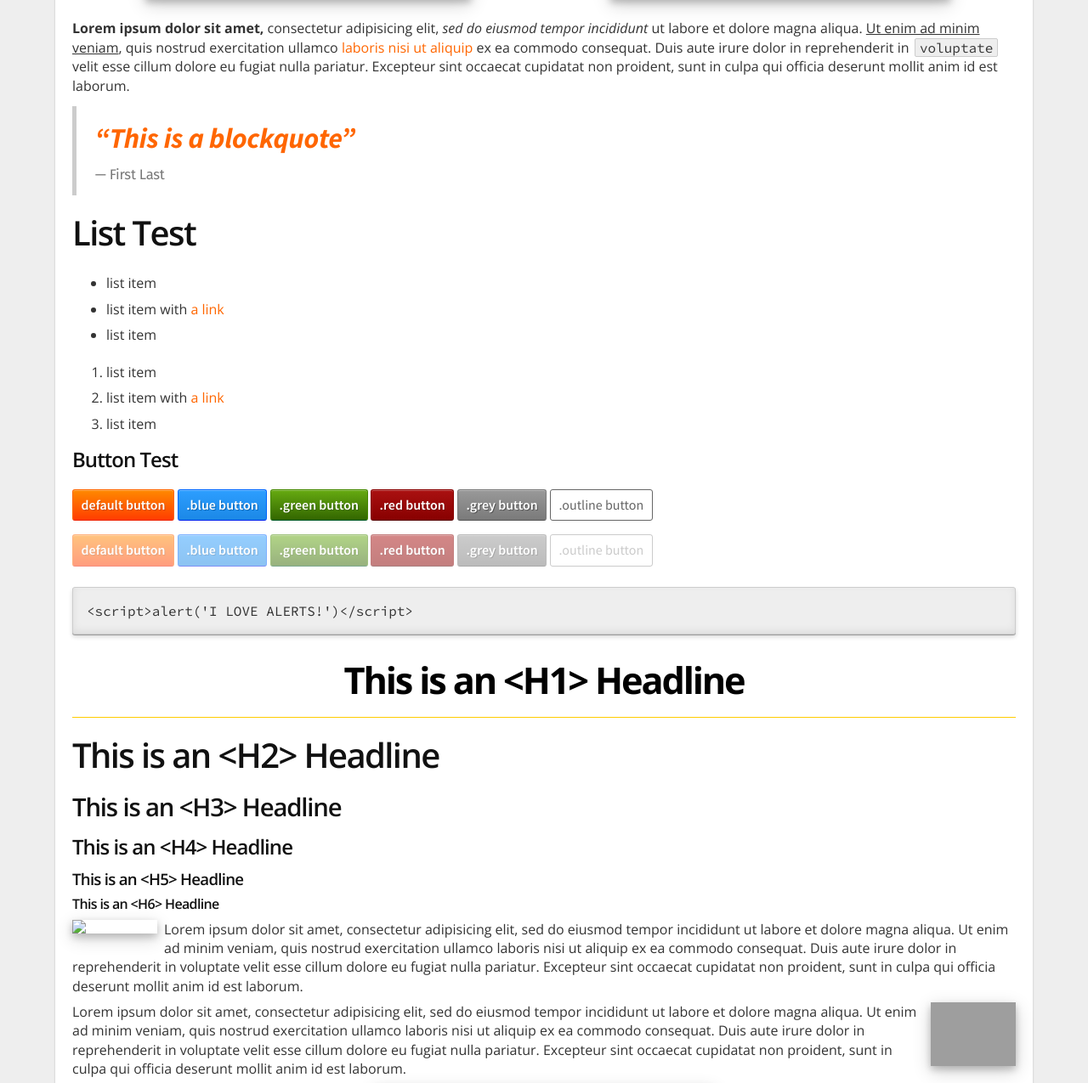
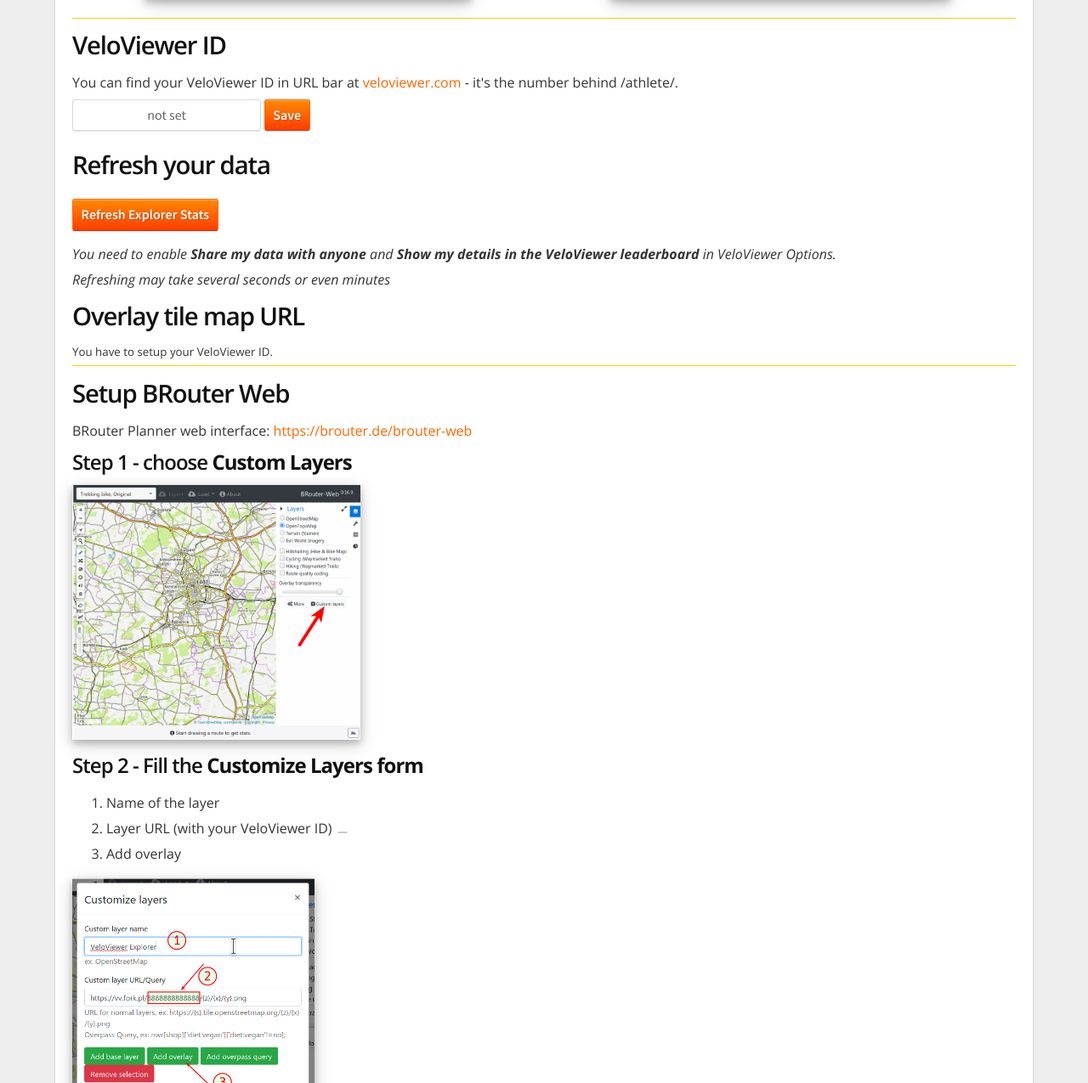
Before and after one commit to marcin-gryszkalis/veloviewer-explorer-overlay, a PHP site: page / in a window 1280 px wide. Shown: the part 580-1855 px from the top of the page at 85% size. Run offline with PHP 8.4, Linux system fonts and the light colour scheme; data that the repository does not hold is empty; grey boxes are pictures that could not be loaded.

Commit message:
work in progress

```diff
--- a/index.php
+++ b/index.php
@@ -1,4 +1,6 @@
 <?
+include("lib.php");
+
 $cookie = "vvexp_id";
 
 $id = -1;
@@ -14,7 +16,7 @@ $cookieopts = array (
                 'samesite' => 'Strict'
                 );
 
-if ($id != -1) { setcookie($cookie, $id, $cookieopts); }
+if ($id > -1) { setcookie($cookie, $id, $cookieopts); }
 
 ?><!DOCTYPE html>
 <html lang="en" >
@@ -52,50 +54,131 @@ if ($id != -1) { setcookie($cookie, $id, $cookieopts); }
   </div>
 </div>
 
-  <p><strong>Lorem ipsum dolor sit amet,</strong> consectetur adipisicing elit, <em>sed do eiusmod tempor incididunt</em> ut labore et dolore magna aliqua. <u>Ut enim ad minim veniam</u>, quis nostrud exercitation ullamco <a href=#>laboris nisi ut aliquip</a> ex ea commodo consequat. Duis aute irure dolor in reprehenderit in <code>voluptate</code> velit esse cillum dolore eu fugiat nulla pariatur. Excepteur sint occaecat cupidatat non proident, sunt in culpa qui officia deserunt mollit anim id est laborum.</p>
+<hr>
+<h3>VeloViewer ID</h3>
+<p>You can find your VeloViewer ID in URL bar at <a href="https://veloviewer.com/">veloviewer.com</a> - it's the number behind /athlete/.</p>
 
+<form action="index.php" method="post">
+<input type="text" name="vvexp_id" data-button=outline value="<?=$id > -1 ? $id : "not set" ?>">
+<input type="submit" value="Save" data-button>
+</form>
+
+<h3>Refresh your data</h3>
+<?
+if ($id > -1 && file_exists("cache/$id.php"))
+{
+    $ft = filemtime("cache/$id.php");
+    $ago = human_time_diff(time(), $ft);
+?>
+    <p>Your data was refreshed <?=$ago ?> ago</p>
+<?
+}
+?>
+
+<a href="refresh.php" data-button>Refresh Explorer Stats</a>
+
+<p><em>You need to enable <strong>Share my data with anyone</strong> and <strong>Show my details in the VeloViewer leaderboard</strong> in VeloViewer Options.</em></p>
+<p><em>Refreshing may take several seconds or even minutes</em></p>
+
+
+<h3>Overlay tile map URL</h3>
+<?
+
+if ($id > -1)
+{
+    $url = "https://".$_SERVER['HTTP_HOST']."/".$id."/{z}/{x}/{y}.png";
+    ?>
+
+    <p><code><?=$url ?></code></p>
+
+    <?
+}
+else
+{
+    ?>
+    You have to setup your VeloViewer ID.
+    <?
+}
+?>
+
+<hr>
+<h3>Setup BRouter Web</h3>
+<p>BRouter Planner web interface: <a href="https://brouter.de/brouter-web">https://brouter.de/brouter-web</a></p>
+
+<h4>Step 1 - choose <strong>Custom Layers</strong></h4>
+<a href="res/brouter1.png" data-lightbox="br1" data-title="BRouter Web setup 1"><img style="height:300px" src="res/brouter1.png" alt="BRouter" /></a>
+<h4>Step 2 - Fill the <strong>Customize Layers form</strong></h4>
+<ol>
+<li>Name of the layer
+<li>Layer URL (with your VeloViewer ID) <code><?=$url ?></code>
+<li>Add overlay
+</ol>
+<a href="res/brouter2.png" data-lightbox="br2" data-title="BRouter Web setup 2"><img style="height:300px" src="res/brouter2.png" alt="BRouter" /></a>
+<h4>Step 3 - Enable the layer</h4>
+<a href="res/brouter3.png" data-lightbox="br3" data-title="BRouter Web setup 3"><img style="height:300px" src="res/brouter3.png" alt="BRouter" /></a>
+
+
+<hr>
+<h3>Setup Locus Map</h3>
+<p>LocusMap Application: <a href="https://www.locusmap.app">https://www.locusmap.app</a></p>
+<h4>Step 1. Install Locus Map</h4>
+Install Locus Map on your smartphone, note - the overlay was tested with LocusMap App version 3 (pro).
+<h4>Step 2. Get providers.xml</h4>
+<p><a href="providers.php">Click here to download your personal providers.xml file to be used in Locus Map</a></p>
+<h4>Step 3. Upload providers.xml to smartphone</h4>
+<p>It should be in <code>Internal Storage / Locus / mapsOnline / custom</code> directory.</p>
+<br>
+<a href="res/locus1.png" data-lightbox="br1" data-title="Locus setup 1"><img style="height:300px" src="res/locus1.png" alt="LocusMap" /></a>
+
+<h4>Step 4. Verify it's recognized</h4>
+<p>In Map Manager it should be visible under the name of <em>VeloViewer Explorer Personal Overlay</em> in the <em>World</em> category</p>
+<a href="res/locus2.png" data-lightbox="br2" data-title="Locus setup 2"><img style="height:300px" src="res/locus2.png" alt="LocusMap" /></a>
+
+<h4>Step 5. Map Overlays</h4>
+<p>Go to <em>More Functions</em> / <em>Map Overlays</em></p>
+<a href="res/locus3.png" data-lightbox="br3" data-title="Locus setup 3"><img style="height:300px" src="res/locus3.png" alt="LocusMap" /></a>
+
+<h4>Step 6. Set Overlay</h4>
+<p>Enable Overlay, choose <em>Set</em>, <em>Select Online Map</em> and then select <em>VeloViewer Explorer Overlay</em></p>
+<a href="res/locus4.png" data-lightbox="br4" data-title="Locus setup 4"><img style="height:300px" src="res/locus4.png" alt="LocusMap" /></a>
+<a href="res/locus5.png" data-lightbox="br5" data-title="Locus setup 5"><img style="height:300px" src="res/locus5.png" alt="LocusMap" /></a>
+
+<h4>Step 7. Have fun</h4>
+<p>The overlay should be immediately visible</p>
+<a href="res/locus6.png" data-lightbox="br6" data-title="Locus setup 6"><img style="height:300px" src="res/locus6.png" alt="LocusMap" /></a>
+<a href="res/locus7.png" data-lightbox="br7" data-title="Locus setup 7"><img style="height:300px" src="res/locus7.png" alt="LocusMap" /></a>
+<a href="res/locus8.png" data-lightbox="br8" data-title="Locus setup 8"><img style="height:300px" src="res/locus8.png" alt="LocusMap" /></a>
+<a href="res/locus9.png" data-lightbox="br9" data-title="Locus setup 9"><img style="height:300px" src="res/locus9.png" alt="LocusMap" /></a>
+
+<h4>Step 8. Cache</h4>
+<p>You can clear Locus Map cache of Explorer Overlay (in case you uploaded new tracks to Strava, updated VeloViewer and refreshed data here (the <em>Refresh Explorer stats</em> button)</p>
+<a href="res/locus0.png" data-lightbox="br0" data-title="Locus setup 0"><img style="height:300px" src="res/locus0.png" alt="LocusMap" /></a>
+
+<hr>
+<h3>Problems?</h3>
+<p>If you have any problems please report an issue at <a href="https://github.com/marcin-gryszkalis/veloviewer-explorer-overlay/issues">https://github.com/marcin-gryszkalis/veloviewer-explorer-overlay/issues</a></p>
+
+<hr>
+
+<!--
   <blockquote>
     <p><q>This is a blockquote</q></p>
     <footer>First Last</footer>
   </blockquote>
-
-  <h2>List Test</h2>
-  <ul>
-    <li>list item
-    <li>list item with <a href=#>a link</a>
-    <li>list item
-  </ul>
-  <ol>
-    <li>list item
-    <li>list item with <a href=#>a link</a>
-    <li>list item
-  </ol>
-  <h4>Button Test</h4>
-  <a href=# data-button>default button</a>
-  <a href=# data-button="blue">.blue button</a>
-  <a href=# data-button="green">.green button</a>
-  <a href=# data-button="red">.red button</a>
-  <a href=# data-button="grey">.grey button</a>
-  <a href=# data-button="outline">.outline button</a>
-  <br>
-  <a href=# data-button disabled>default button</a>
-  <a href=# data-button="blue" class="disabled">.blue button</a>
-  <a href=# data-button="green" hidden>.green button</a>
-  <a href=# data-button="red" disabled>.red button</a>
-  <a href=# data-button="grey" class="disabled">.grey button</a>
-  <a href=# data-button="outline" hidden>.outline button</a>
   <pre>&lt;script>alert('I LOVE ALERTS!')&lt;/script></pre>
-  <h1>This is an &lt;H1&gt; Headline</h1>
-  <hr>
-  <h2>This is an &lt;H2&gt; Headline</h2>
-  <h3>This is an &lt;H3&gt; Headline</h3>
-  <h4>This is an &lt;H4&gt; Headline</h4>
-  <h5>This is an &lt;H5&gt; Headline</h5>
-  <h6>This is an &lt;H6&gt; Headline</h6>
   <p><img class=float-left style=width:100px src=//>Lorem ipsum dolor sit amet, consectetur adipisicing elit, sed do eiusmod tempor incididunt ut labore et dolore magna aliqua. Ut enim ad minim veniam, quis nostrud exercitation ullamco laboris nisi ut aliquip ex ea commodo consequat. Duis aute irure dolor in reprehenderit in voluptate velit esse cillum dolore eu fugiat nulla pariatur. Excepteur sint occaecat cupidatat non proident, sunt in culpa qui officia deserunt mollit anim id est laborum.</p>
   <p><img class=float-right style=width:100px src=//staticresource.com/user.png>Lorem ipsum dolor sit amet, consectetur adipisicing elit, sed do eiusmod tempor incididunt ut labore et dolore magna aliqua. Ut enim ad minim veniam, quis nostrud exercitation ullamco laboris nisi ut aliquip ex ea commodo consequat. Duis aute irure dolor in reprehenderit in voluptate velit esse cillum dolore eu fugiat nulla pariatur. Excepteur sint occaecat cupidatat non proident, sunt in culpa qui officia deserunt mollit anim id est laborum.</p>
   <p><img class=float-none src=//staticresource.com/user.png></p>
   <p>Lorem ipsum dolor sit amet, consectetur adipisicing elit, sed do eiusmod tempor incididunt ut labore et dolore magna aliqua. Ut enim ad minim veniam, quis nostrud exercitation ullamco laboris nisi ut aliquip ex ea commodo consequat. Duis aute irure dolor in reprehenderit in voluptate velit esse cillum dolore eu fugiat nulla pariatur. Excepteur sint occaecat cupidatat non proident, sunt in culpa qui officia deserunt mollit anim id est laborum.</p>
+
+-->
+    <h3>Credits</h3>
+<p>This page uses:</p>
+<ul>
+<li>LightBox2 - <a href="https://github.com/lokesh/lightbox2">https://github.com/lokesh/lightbox2</a>
+<li>Tommy Hodgins RFI theme - <a href="https://codepen.io/tomhodgins/pen/QyvmXX">https://codepen.io/tomhodgins/pen/QyvmXX</a>
+</ul>
+
   <footer>
     <span class="material-icons md-18 md-dark">source</span>
     <a href="https://github.com/marcin-gryszkalis/veloviewer-explorer-overlay">Github</a> |
@@ -103,9 +186,6 @@ if ($id != -1) { setcookie($cookie, $id, $cookieopts); }
     <a href="mailto:mg@fork.pl">mg@fork.pl</a>
   </footer>
 
-This page uses:
-https://github.com/lokesh/lightbox2
-Tommy Hodgins RFI theme https://codepen.io/tomhodgins/pen/QyvmXX
 </main>
 
 <script src='res/EQCSS.min.js'></script>
--- /dev/null
+++ b/lib.php
@@ -0,0 +1,91 @@
+<?
+
+# taken from wordpress
+# https://developer.wordpress.org/reference/functions/human_time_diff/
+
+function _n( $single, $plural, $number, $domain = 'default' )
+{
+    if ($number == 1) return $single;
+    return $plural;
+}
+
+    /*
+     * Constants for expressing human-readable intervals
+     * in their respective number of seconds.
+     *
+     * Please note that these values are approximate and are provided for convenience.
+     * For example, MONTH_IN_SECONDS wrongly assumes every month has 30 days and
+     * YEAR_IN_SECONDS does not take leap years into account.
+     *
+     * If you need more accuracy please consider using the DateTime class (https://www.php.net/manual/en/class.datetime.php).
+     *
+     * @since 3.5.0
+     * @since 4.4.0 Introduced `MONTH_IN_SECONDS`.
+     */
+    define( 'MINUTE_IN_SECONDS', 60 );
+    define( 'HOUR_IN_SECONDS', 60 * MINUTE_IN_SECONDS );
+    define( 'DAY_IN_SECONDS', 24 * HOUR_IN_SECONDS );
+    define( 'WEEK_IN_SECONDS', 7 * DAY_IN_SECONDS );
+    define( 'MONTH_IN_SECONDS', 30 * DAY_IN_SECONDS );
+    define( 'YEAR_IN_SECONDS', 365 * DAY_IN_SECONDS );
+
+function human_time_diff( $from, $to = 0 ) {
+    if ( empty( $to ) ) {
+        $to = time();
+    }
+
+    $diff = (int) abs( $to - $from );
+
+    if ( $diff < MINUTE_IN_SECONDS ) {
+        $secs = $diff;
+        if ( $secs <= 1 ) {
+            $secs = 1;
+        }
+        /* translators: Time difference between two dates, in seconds. %s: Number of seconds. */
+        $since = sprintf( _n( '%s second', '%s seconds', $secs ), $secs );
+    } elseif ( $diff < HOUR_IN_SECONDS && $diff >= MINUTE_IN_SECONDS ) {
+        $mins = round( $diff / MINUTE_IN_SECONDS );
+        if ( $mins <= 1 ) {
+            $mins = 1;
+        }
+        /* translators: Time difference between two dates, in minutes (min=minute). %s: Number of minutes. */
+        $since = sprintf( _n( '%s min', '%s mins', $mins ), $mins );
+    } elseif ( $diff < DAY_IN_SECONDS && $diff >= HOUR_IN_SECONDS ) {
+        $hours = round( $diff / HOUR_IN_SECONDS );
+        if ( $hours <= 1 ) {
+            $hours = 1;
+        }
+        /* translators: Time difference between two dates, in hours. %s: Number of hours. */
+        $since = sprintf( _n( '%s hour', '%s hours', $hours ), $hours );
+    } elseif ( $diff < WEEK_IN_SECONDS && $diff >= DAY_IN_SECONDS ) {
+        $days = round( $diff / DAY_IN_SECONDS );
+        if ( $days <= 1 ) {
+            $days = 1;
+        }
+        /* translators: Time difference between two dates, in days. %s: Number of days. */
+        $since = sprintf( _n( '%s day', '%s days', $days ), $days );
+    } elseif ( $diff < MONTH_IN_SECONDS && $diff >= WEEK_IN_SECONDS ) {
+        $weeks = round( $diff / WEEK_IN_SECONDS );
+        if ( $weeks <= 1 ) {
+            $weeks = 1;
+        }
+        /* translators: Time difference between two dates, in weeks. %s: Number of weeks. */
+        $since = sprintf( _n( '%s week', '%s weeks', $weeks ), $weeks );
+    } elseif ( $diff < YEAR_IN_SECONDS && $diff >= MONTH_IN_SECONDS ) {
+        $months = round( $diff / MONTH_IN_SECONDS );
+        if ( $months <= 1 ) {
+            $months = 1;
+        }
+        /* translators: Time difference between two dates, in months. %s: Number of months. */
+        $since = sprintf( _n( '%s month', '%s months', $months ), $months );
+    } elseif ( $diff >= YEAR_IN_SECONDS ) {
+        $years = round( $diff / YEAR_IN_SECONDS );
+        if ( $years <= 1 ) {
+            $years = 1;
+        }
+        /* translators: Time difference between two dates, in years. %s: Number of years. */
+        $since = sprintf( _n( '%s year', '%s years', $years ), $years );
+    }
+
+    return $since;
+}
--- a/refresh.php
+++ b/refresh.php
@@ -2,7 +2,7 @@
 # refresh list of visited squares for given id
 
     # force using cache:
-    $usecache = 1;
+#    $usecache = 1;
 
     if (!$_GET['id']) { exit(0); }
     $id = intval($_GET['id']);
--- a/locusmap-vv-fork-pl.providers.xml
+++ b/vvexplorer.providers.xml
@@ -1,9 +1,9 @@
 <providers>
     <provider id="448844" type="0" visible="true" required="true" background="-1">
         <name>VeloViewer Explorer</name>
-        <mode>VeloViewer Explorer personal tiles</mode>
+        <mode>VeloViewer Explorer personal overlay</mode>
         <countries>World</countries>
-        <url><![CDATA[https://vv.fork.pl/###ID###/{z}/{x}/{y}.png]]></url>
+        <url><![CDATA[https://###DOMAIN###/###ID###/{z}/{x}/{y}.png]]></url>
         <zoomPart>{z}-8</zoomPart>
         <zoomMin>8</zoomMin>
         <zoomMax>24</zoomMax>
@@ -11,6 +11,6 @@
 <!--        <tileScale dpi="0" multi="2.0" replace="19"/> -->
         <attribution><![CDATA[https://github.com/marcin-gryszkalis/veloviewer-explorer-overlay]]></attribution>
         <extraHeader><![CDATA[Accept#*/*]]></extraHeader>
-        <extraHeader><![CDATA[Referer#https://vv.fork.pl/locusmap-overlay/]]></extraHeader>
+        <extraHeader><![CDATA[Referer#https://###DOMAIN###/locusmap-overlay/]]></extraHeader>
     </provider>
 </providers>
```
Also changed, not shown: providers.php (added, +20 -0 lines).
